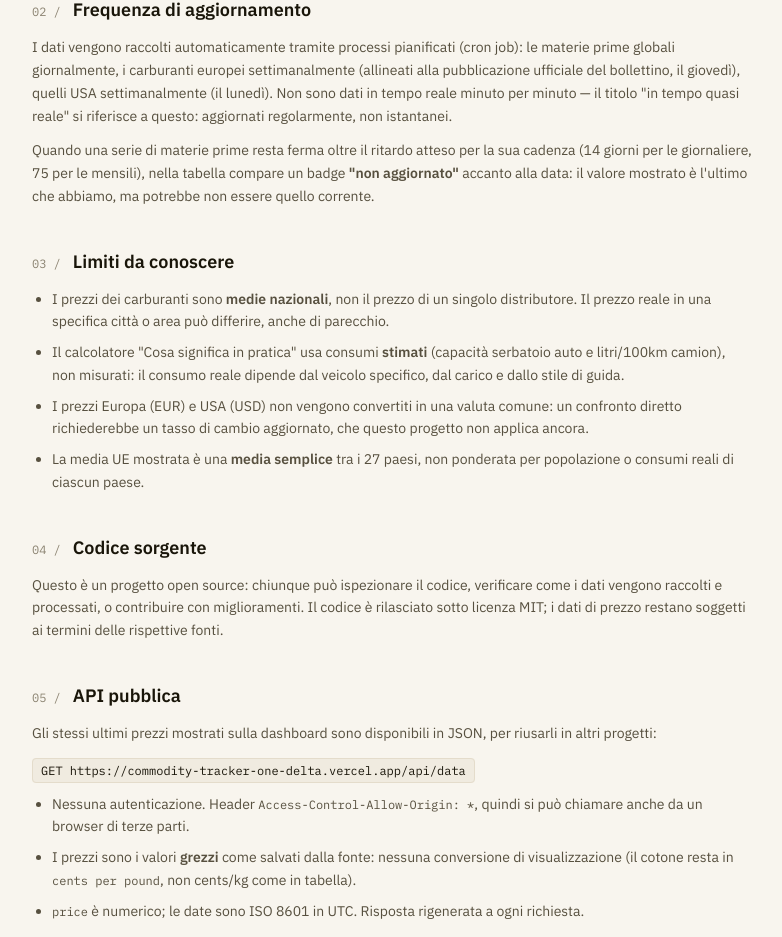
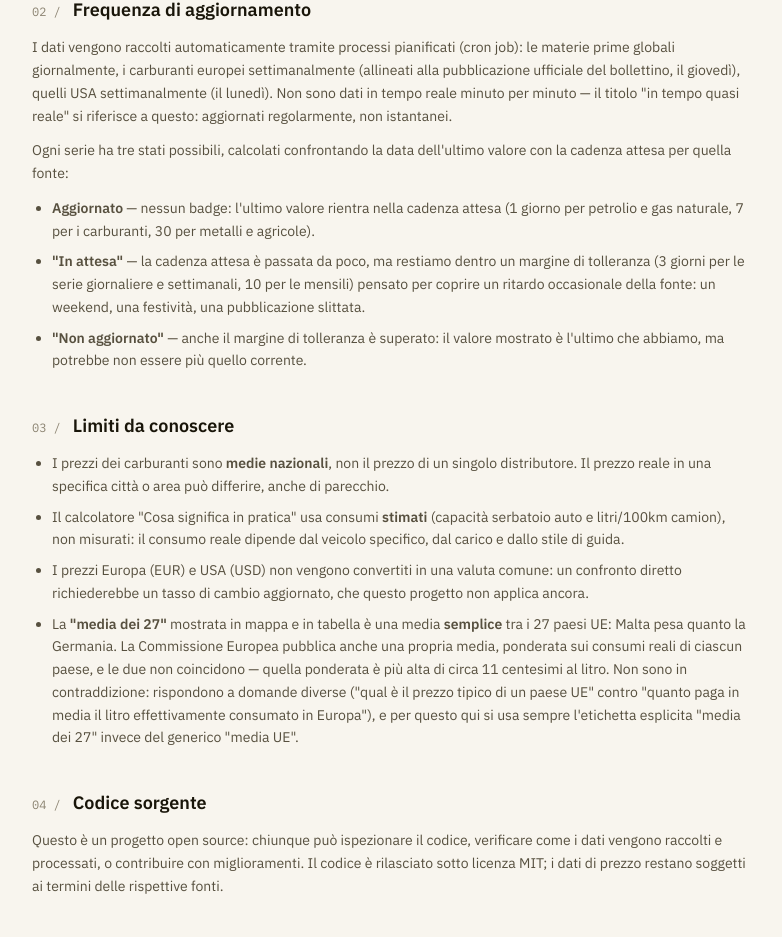
Before and after one commit to drakekluser99/commodity-tracker, a Next.js app: page /metodologia in a window 1280 px wide. Shown: the part 690-1627 px from the top of the page, without its empty margins (248-1030 px from the left). Built offline with nearby package versions, Linux system fonts and the light colour scheme.

Commit message:
docs: allinea metodologia e glossario al modello di freshness a 3 stati e alla media dei 27

```diff
--- a/src/app/glossario/page.tsx
+++ b/src/app/glossario/page.tsx
@@ -121,14 +121,18 @@ export default function Glossario() {
           </ul>
         </Section>
 
-        <Section index="05" title="Il badge «non aggiornato»">
+        <Section index="05" title="I badge «in attesa» e «non aggiornato»">
           <p className="text-sm leading-relaxed text-system-ink-secondary">
-            Compare accanto alla data di una materia prima quando
-            l&apos;ultimo valore che abbiamo è più vecchio del ritardo
-            atteso per la sua cadenza. Non significa che il dato sia
-            sbagliato: significa che potrebbe non essere quello corrente.
-            Le soglie precise e il ragionamento dietro il badge sono
-            spiegati nella{" "}
+            Compaiono accanto alla data di una materia prima quando
+            l&apos;ultimo valore che abbiamo comincia a essere vecchio
+            rispetto alla cadenza attesa per quella fonte. Sono due stadi,
+            non uno: <strong>&quot;in attesa&quot;</strong> quando il
+            ritardo è ancora dentro un margine di tolleranza normale (un
+            weekend, una festività), <strong>&quot;non aggiornato&quot;</strong>{" "}
+            quando anche quel margine è superato. In entrambi i casi non
+            significa che il dato sia sbagliato: significa che potrebbe non
+            essere quello corrente. Le soglie precise e il ragionamento
+            dietro i due badge sono spiegati nella{" "}
             <Link
               href="/metodologia"
               className="text-system-accent hover:underline"
--- a/src/app/metodologia/page.tsx
+++ b/src/app/metodologia/page.tsx
@@ -59,13 +59,28 @@ export default function Metodologia() {
             riferisce a questo: aggiornati regolarmente, non istantanei.
           </p>
           <p className="mt-3 text-sm leading-relaxed text-system-ink-secondary">
-            Quando una serie di materie prime resta ferma oltre il ritardo
-            atteso per la sua cadenza (14 giorni per le giornaliere, 75 per
-            le mensili), nella tabella compare un badge{" "}
-            <strong>&quot;non aggiornato&quot;</strong> accanto alla data: il
-            valore mostrato è l&apos;ultimo che abbiamo, ma potrebbe non
-            essere quello corrente.
+            Ogni serie ha tre stati possibili, calcolati confrontando la data
+            dell&apos;ultimo valore con la cadenza attesa per quella fonte:
           </p>
+          <ul className="mt-3 list-disc space-y-2 pl-5 text-sm leading-relaxed text-system-ink-secondary">
+            <li>
+              <strong>Aggiornato</strong> — nessun badge: l&apos;ultimo
+              valore rientra nella cadenza attesa (1 giorno per petrolio e
+              gas naturale, 7 per i carburanti, 30 per metalli e agricole).
+            </li>
+            <li>
+              <strong>&quot;In attesa&quot;</strong> — la cadenza attesa è
+              passata da poco, ma restiamo dentro un margine di tolleranza
+              (3 giorni per le serie giornaliere e settimanali, 10 per le
+              mensili) pensato per coprire un ritardo occasionale della
+              fonte: un weekend, una festività, una pubblicazione slittata.
+            </li>
+            <li>
+              <strong>&quot;Non aggiornato&quot;</strong> — anche il margine
+              di tolleranza è superato: il valore mostrato è l&apos;ultimo
+              che abbiamo, ma potrebbe non essere più quello corrente.
+            </li>
+          </ul>
         </Section>
 
         <Section index="03" title="Limiti da conoscere">
@@ -89,9 +104,18 @@ export default function Metodologia() {
               ancora.
             </li>
             <li>
-              La media UE mostrata è una <strong>media semplice</strong>{" "}
-              tra i 27 paesi, non ponderata per popolazione o consumi
-              reali di ciascun paese.
+              La <strong>&quot;media dei 27&quot;</strong> mostrata in mappa
+              e in tabella è una media <strong>semplice</strong> tra i 27
+              paesi UE: Malta pesa quanto la Germania. La Commissione
+              Europea pubblica anche una propria media, ponderata sui
+              consumi reali di ciascun paese, e le due non coincidono —
+              quella ponderata è più alta di circa 11 centesimi al litro.
+              Non sono in contraddizione: rispondono a domande diverse
+              (&quot;qual è il prezzo tipico di un paese UE&quot; contro
+              &quot;quanto paga in media il litro effettivamente consumato
+              in Europa&quot;), e per questo qui si usa sempre l&apos;etichetta
+              esplicita &quot;media dei 27&quot; invece del generico
+              &quot;media UE&quot;.
             </li>
           </ul>
         </Section>
```
